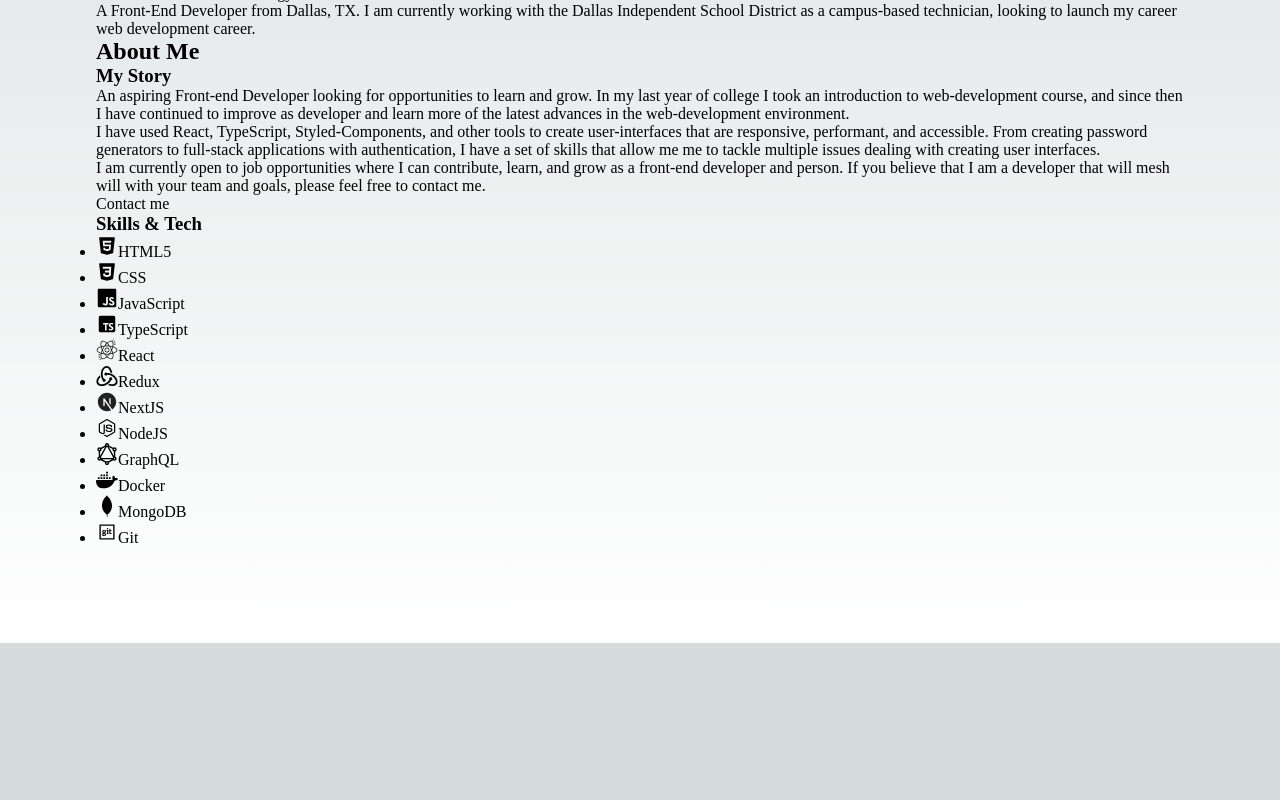
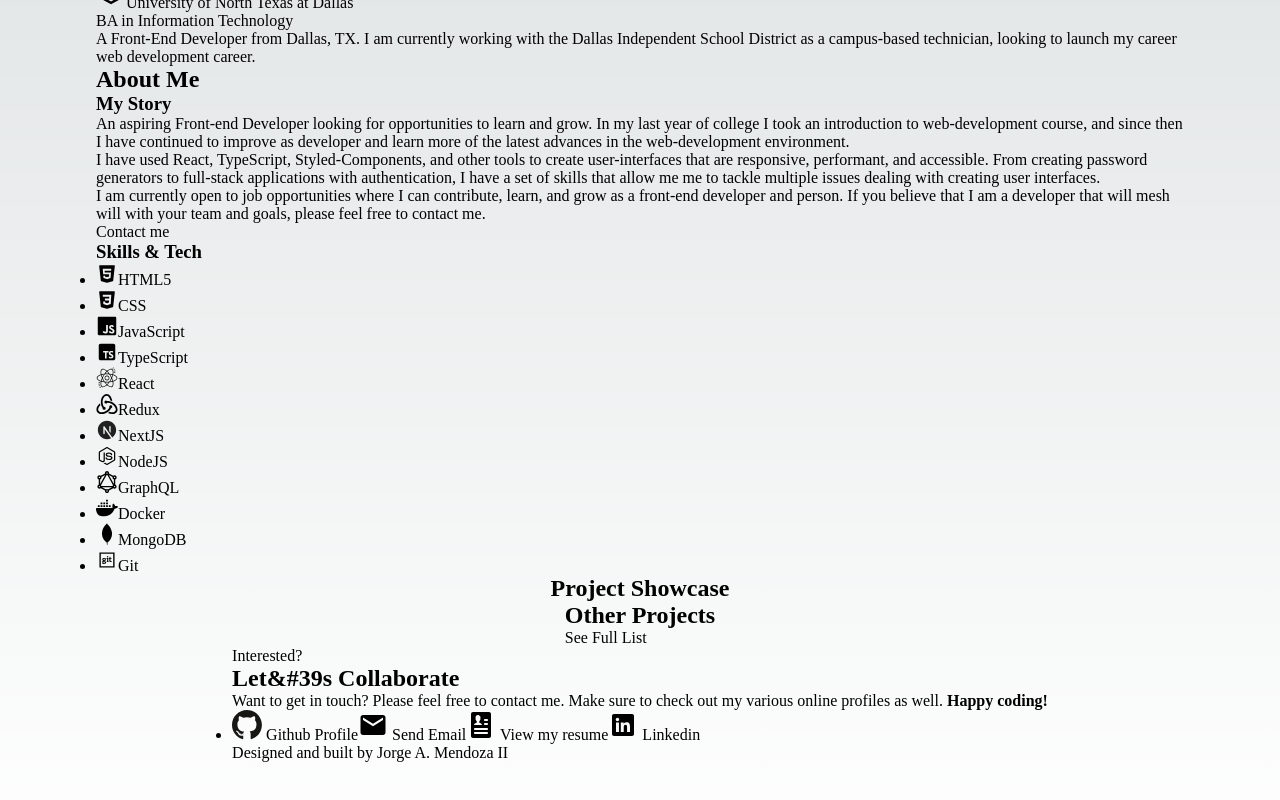
Before and after one commit to JorgeAMendoza/portfolio, a Next.js app: page / in a window 1280 px wide. Shown: the part 450-1250 px from the top of the page. Before the commit the page ends 1093 px from the top, so only its background shows below. Built offline with nearby package versions, Linux system fonts and the light colour scheme.

Commit message:
set html structure for footer of main page, fix favicon on layout component

```diff
--- a/src/components/Layout/Layout.tsx
+++ b/src/components/Layout/Layout.tsx
@@ -11,7 +11,7 @@ export default function Layout({ children }: LayoutProps) {
     <div>
       <Head>
         <meta name="viewport" content="width=device-width, initial-scale=1" />
-        <link rel="icon" href="/favicon.png" />
+        <link rel="icon" href="/favicon.ico" />
       </Head>
       <header>
         <NavBar />
--- a/src/components/ProjectCard/ProjectCard.tsx
+++ b/src/components/ProjectCard/ProjectCard.tsx
@@ -1,6 +1,7 @@
 import Image from 'next/image';
 
 const ProjectCard = () => {
+  return (
     <figure>
       <div>
         <h3>Project Name</h3>
@@ -45,7 +46,8 @@ const ProjectCard = () => {
           <li>tech used</li>
         </ul>
       </footer>
-  </figure>;
+    </figure>
+  );
 };
 
 export default ProjectCard;
--- a/src/pages/index.tsx
+++ b/src/pages/index.tsx
@@ -2,6 +2,9 @@ import Head from 'next/head';
 import styles from '@/styles/Home.module.css';
 import Layout from '@/components/Layout/Layout';
 import Image from 'next/image';
+import FeatureCard from '@/components/FeatureCard/FeatureCard';
+import Link from 'next/link';
+import ProjectCard from '@/components/ProjectCard/ProjectCard';
 
 export default function Home() {
   return (
@@ -17,11 +20,14 @@ export default function Home() {
       </Head>
       <main className={styles.main}>
         <section id="home-header">
+          <div>
+            <p>Hey 🙋🏽‍♂️, my name is</p>
+            <h1>
+              Jorge A. Mendoza II, <br />I create things for the web.
+            </h1>
+          </div>
+
           <div>{/* image of me */}</div>
-          <div>
-            <h1>Jorge A. Mendoza II</h1>
-            <p>Front End Developer</p>
-          </div>
 
           <div>
             <div>
@@ -202,6 +208,109 @@ export default function Home() {
             </div>
           </section>
         </div>
+
+        <div>
+          {/* dark background */}
+          <section id="project-showcase">
+            <h2>Project Showcase</h2>
+            <div>
+              {/* <FeatureCard />
+              <FeatureCard />
+              <FeatureCard /> */}
+            </div>
+          </section>
+        </div>
+
+        <div>
+          {/* light section */}
+          <section id="other-projects">
+            <h2>Other Projects</h2>
+            <Link href="/projects">See Full List</Link>
+
+            <div>
+              {/* <ProjectCard />
+              <ProjectCard />
+              <ProjectCard />
+              <ProjectCard />
+              <ProjectCard />
+              <ProjectCard /> */}
+            </div>
+          </section>
+        </div>
+
+        <div>
+          {/* dark section */}
+          <footer>
+            <div>
+              <p>Interested?</p>
+              <h2>Let&#39s Collaborate</h2>
+              <p>
+                Want to get in touch? Please feel free to contact me. Make sure
+                to check out my various online profiles as well.{' '}
+                <strong>Happy coding!</strong>
+              </p>
+            </div>
+
+            <div>
+              <ul>
+                <li>
+                  <a
+                    href="https://github.com/JorgeAMendoza"
+                    target="_blank"
+                    rel="noreferrer"
+                  >
+                    <Image
+                      src="/icons/github.svg"
+                      alt="github icon"
+                      width={30}
+                      height={30}
+                    />{' '}
+                    Github Profile
+                  </a>
+                  <a
+                    href="mailto: jorgemendozadevii@gmail.com"
+                    target="_blank"
+                    rel="noreferrer"
+                  >
+                    <Image
+                      src="/icons/email.svg"
+                      alt="email icon"
+                      width={30}
+                      height={30}
+                    />{' '}
+                    Send Email
+                  </a>
+                  <a href="/resume.pdf" target="_blank" rel="noreferrer">
+                    <Image
+                      src="/icons/resume.svg"
+                      alt="resume icon"
+                      width={30}
+                      height={30}
+                    />{' '}
+                    View my resume
+                  </a>
+                  <a
+                    href="https://www.linkedin.com/in/jorge-mendoza-a06b45264/"
+                    target="_blank"
+                    rel="noreferrer"
+                  >
+                    <Image
+                      src="/icons/linkedin.svg"
+                      alt="linkedin icon"
+                      width={30}
+                      height={30}
+                    />{' '}
+                    Linkedin
+                  </a>
+                </li>
+              </ul>
+            </div>
+
+            <div>
+              <p>Designed and built by Jorge A. Mendoza II</p>
+            </div>
+          </footer>
+        </div>
       </main>
     </Layout>
   );
```
Also changed, not shown: src/components/FeatureCard/FeatureCard.tsx (+6 -1 lines). Lines whose indentation alone changed are shown as unchanged.
